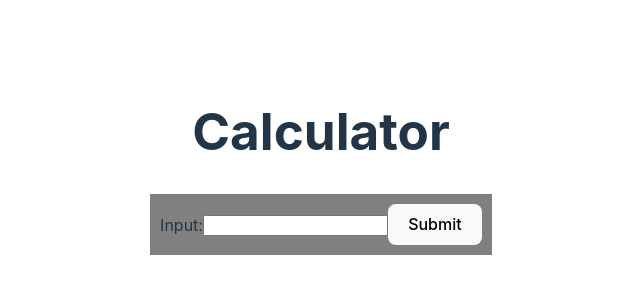
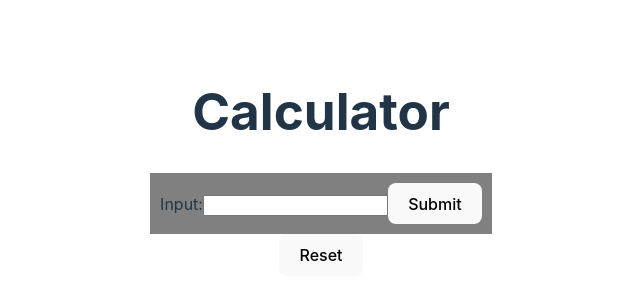
Before and after one commit to GilbertEGomez/React-Calculator, a React (Vite) app: page / in a window 1280 px wide. Shown: the part 238-538 px from the top of the page, without its empty margins (319-959 px from the left). Built offline with nearby package versions, Linux system fonts and the light colour scheme.

Commit message:
Added Reset Button and fixed issue with future calc

```diff
--- a/src/App.jsx
+++ b/src/App.jsx
@@ -22,6 +22,10 @@ function App() {
     }
   }
 
+  function resetStack() {
+    setStack([])
+  }
+
 
   return (
     <>
@@ -40,6 +44,7 @@ function App() {
     <div>
     {stack}
     {stack.length > 0 && <Calculate stack = {stack}/>}
+    <button onClick={resetStack}>Reset</button>
     </div>
     </>
 
--- a/src/Calculate.jsx
+++ b/src/Calculate.jsx
@@ -2,6 +2,10 @@ import { useEffect, useState, useRef } from 'react'
 import './App.css'
 export function Calculate({stack}) {
     const passed_stack = useRef([...stack]) //Needed as popping prop causes too many re-render and breaks the last result
+    if (passed_stack.current.toString() !== stack.toString())
+     {
+      passed_stack.current = [...stack]
+    }
     const finalResult = useRef(0) // Result needs to be persistant too, otherwise it will become undefined or won't add future results.
         useEffect(() => {
           if(stack.length > 0) {
@@ -43,6 +47,7 @@ export function Calculate({stack}) {
         }
          if(current_operator !== '') { //If a operator is found, execute calculation and store it as the current result.
           if (current_operator === '+') current_result = current_result + parseInt(popped_element)
+          if (current_operator === '-') current_result = current_result - parseInt(popped_element)
           current_operator = ''
          }
 
```
